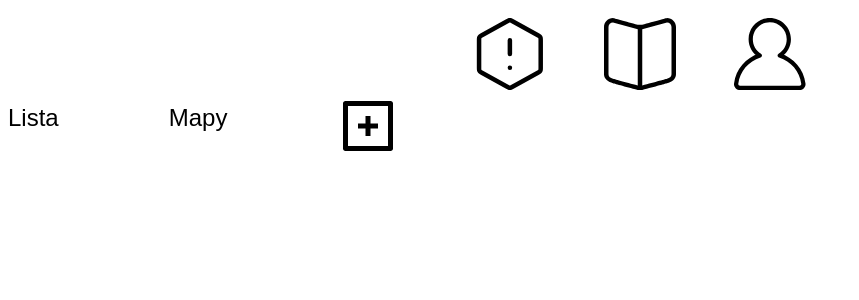
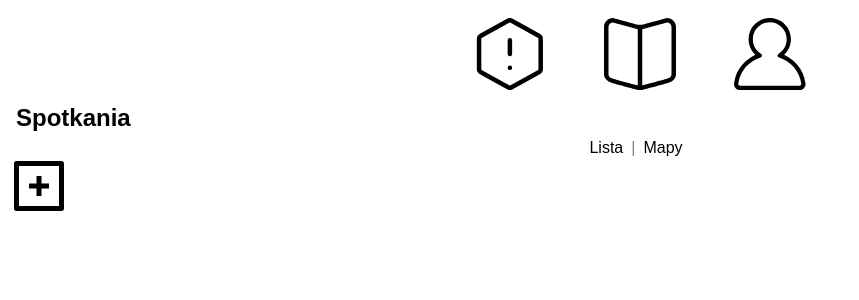
Before and after one commit to Alframi/CodeCrafters-HackYeah, a React (Create React App) app: page /Spotkania/Lista in a window 1280 px wide. Shown: the top 300 px of the page, without its empty margins (0-859 px from the left). Built offline with nearby package versions, Linux system fonts and the light colour scheme.

Commit message:
Add fetures

```diff
--- a/src/components/App/App.jsx
+++ b/src/components/App/App.jsx
@@ -40,7 +40,7 @@ const App = () => {
       <main>
         <Suspense fallback={<div>Loading...</div>}>
           <Routes>
-            <Route path="/" element={<Navigate to="/Spotkania" />} />
+            <Route path="/" element={<Navigate to="/Spotkania/Lista" />} />
             <Route path="/Spotkania" element={<Spotkania />}>
               <Route path="/Spotkania/Lista" element={<Lista />} />
               <Route path="/Spotkania/Map" element={<Map />} />
--- a/src/pages/Sesje.jsx
+++ b/src/pages/Sesje.jsx
@@ -10,8 +10,13 @@ import {
 } from './Sesje.styled';
 
 const Sesje = () => {
+  const [events, setEvents] = useState(
+    JSON.parse(localStorage.getItem('events')) || []
+  );
+
   const [selectedAnimal, setSelectedAnimal] = useState('');
   const [showMap, setShowMap] = useState(false);
+  const [showButton, setShowButton] = useState(false);
 
   const handleSelectChange = e => {
     setSelectedAnimal(e.target.value);
@@ -21,7 +26,14 @@ const Sesje = () => {
     if (selectedAnimal) {
       localStorage.setItem('selectedAnimal', selectedAnimal);
       setShowMap(true);
+      setShowButton(true);
     }
+  };
+
+  const addEvent = event => {
+    const newEvents = [...events, event];
+    localStorage.setItem('events', JSON.stringify(newEvents));
+    setEvents(newEvents);
   };
 
   return (
@@ -42,6 +54,13 @@ const Sesje = () => {
       </StyledSelect>
       <StyledButton onClick={handleButtonClick}>Wybierz</StyledButton>
       {showMap && <Map />}
+      {showButton && (
+        <StyledButton
+          onClick={() => addEvent({ name: 'Nowe Zdarzenie', date: new Date() })}
+        >
+          Dodaj
+        </StyledButton>
+      )}
     </StyledWrapper>
   );
 };
--- a/src/pages/Spotkania.jsx
+++ b/src/pages/Spotkania.jsx
@@ -7,6 +7,9 @@ import {
   StyledLink,
   StyledImage,
   StyledButton,
+  StyledH2,
+  StyledSpan,
+  StyledKategorie,
 } from './Spotkania.styled';
 import addBtn from '../images/addBtn.svg';
 
@@ -17,15 +20,20 @@ const Spotkania = () => {
   };
 
   return (
+    <div>
+      <StyledH2>Spotkania</StyledH2>
       <StyledWrapper>
+        <StyledKategorie>
           <StyledLink to="/Spotkania/Lista">Lista</StyledLink>
+          <StyledSpan>|</StyledSpan>
           <StyledLink to="/Spotkania/Map">Mapy</StyledLink>
-
+        </StyledKategorie>
         <StyledButton onClick={handleButtonClick}>
           <StyledImage src={addBtn} alt="add-button" />
         </StyledButton>
         <Outlet />
       </StyledWrapper>
+    </div>
   );
 };
 
--- a/src/pages/Spotkania.styled.jsx
+++ b/src/pages/Spotkania.styled.jsx
@@ -2,14 +2,12 @@ import { Link } from 'react-router-dom';
 import styled from 'styled-components';
 
 const StyledWrapper = styled.div`
-  display: flex;
-  font-size: 24px;
-  gap: 110px;
-  border-radius: 5px;
+  display: block;
 `;
 const StyledLink = styled(Link)`
   text-decoration: none;
   color: inherit;
+  margin-right: 8px;
 `;
 
 const StyledButton = styled.button`
@@ -21,5 +19,25 @@ const StyledButton = styled.button`
 const StyledImage = styled.img`
   width: 50px;
 `;
+const StyledH2 = styled.h2`
+  margin-left: 8px;
+`;
+const StyledSpan = styled.span`
+  color: gray;
+  margin-right: 8px;
+`;
+const StyledKategorie = styled.div`
+  display: flex;
+  align-items: center;
+  justify-content: center;
+`;
 
-export { StyledWrapper, StyledLink, StyledImage, StyledButton };
+export {
+  StyledWrapper,
+  StyledLink,
+  StyledImage,
+  StyledButton,
+  StyledH2,
+  StyledSpan,
+  StyledKategorie,
+};
```
Also changed, not shown: src/pages/Lista.jsx (+0 -11 lines), 1 other file (tests, documents, lock files or other folders). Lines whose indentation alone changed are shown as unchanged.
